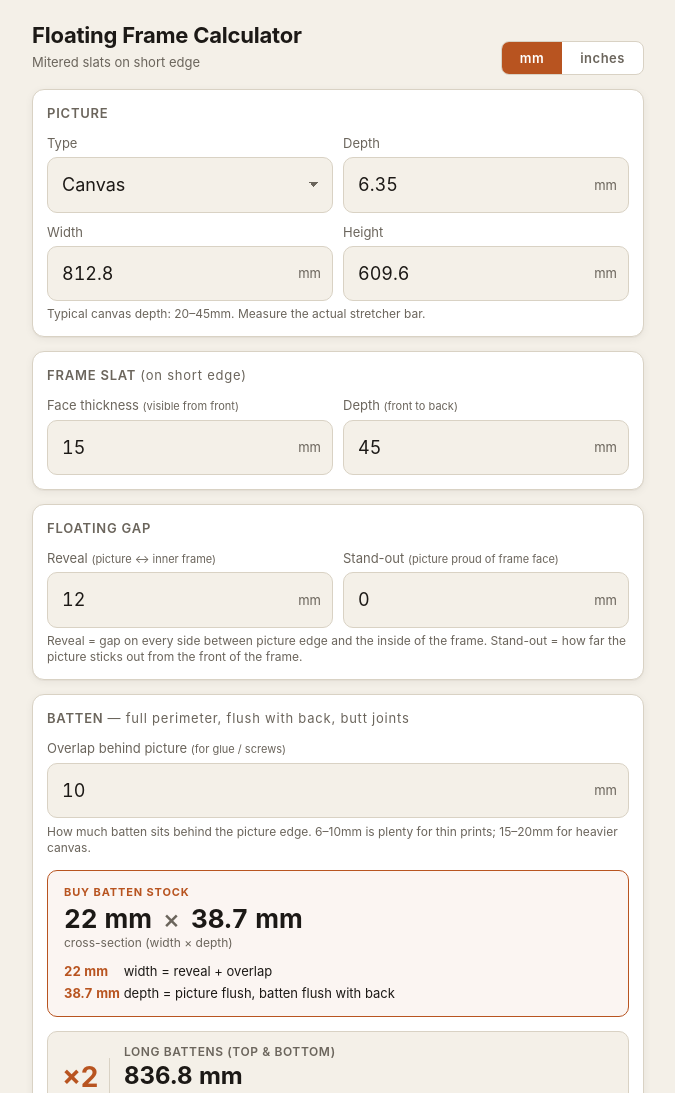
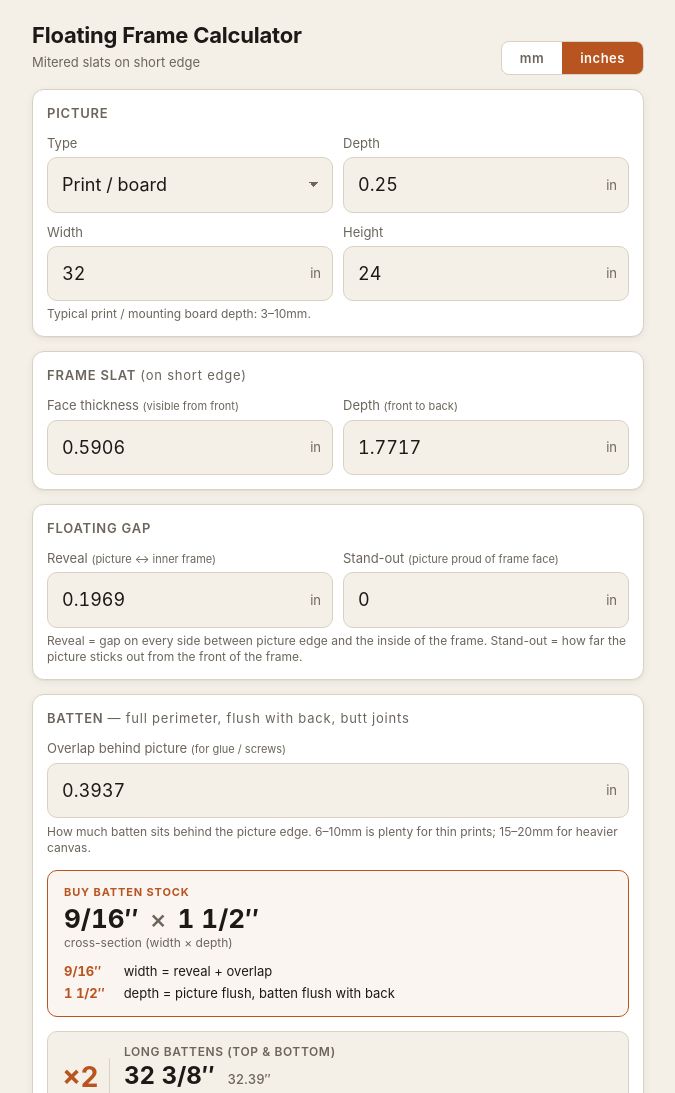
Before and after one commit to ShetlandJ/floating-frame, a plain HTML site: page index.html in a window 1280 px wide. Shown: the top 1093 px of the page, without its empty margins (302-977 px from the left). Drawn offline with Linux system fonts and the light colour scheme.

Commit message:
Tighten default reveal to 5mm, fix side diagram batten, default to inches
- Default reveal 12mm -> 5mm
- Side diagram draws the perimeter batten the cut list describes
- Default picture type to print/board to match 1/4" depth
- Open in inches; warn when batten width leaves no room for side battens

Co-Authored-By: Claude Opus 5.5 <noreply@anthropic.com>
Claude-Session: https://claude.ai/code/session_01JyMZR6F6YnbpswQV1cBGMa

```diff
--- a/index.html
+++ b/index.html
@@ -209,6 +209,7 @@
   svg .dim-line { stroke: var(--ink); stroke-width: 0.6; fill: none; }
   svg .dim-text { font: 600 11px -apple-system, system-ui, sans-serif; fill: var(--ink); }
   svg .dim-text.small { font-size: 9px; font-weight: 500; fill: var(--muted); }
+  svg .batten { fill: var(--muted); fill-opacity: 0.3; stroke: var(--ink); stroke-width: 0.6; }
   svg .miter { stroke: var(--accent); stroke-width: 1; stroke-dasharray: 3 2; fill: none; }
   @media (prefers-color-scheme: dark) {
     svg .frame-fill { fill: #6b4a2a; }
@@ -287,8 +288,8 @@
       <div class="sub">Mitered slats on short edge</div>
     </div>
     <div class="unit-toggle" role="tablist" aria-label="Units">
-      <button type="button" data-unit="mm" class="active">mm</button>
-      <button type="button" data-unit="in">inches</button>
+      <button type="button" data-unit="mm">mm</button>
+      <button type="button" data-unit="in" class="active">inches</button>
     </div>
   </div>
 
@@ -300,7 +301,7 @@
         <div class="field">
           <select id="picType">
             <option value="canvas">Canvas</option>
-            <option value="print">Print / board</option>
+            <option value="print" selected>Print / board</option>
           </select>
         </div>
       </div>
@@ -357,7 +358,7 @@
       <div>
         <label for="reveal">Reveal <span style="font-size:11px">(picture ↔ inner frame)</span></label>
         <div class="field">
-          <input id="reveal" type="number" inputmode="decimal" min="0" step="0.5" value="12">
+          <input id="reveal" type="number" inputmode="decimal" min="0" step="0.5" value="5">
           <span class="unit unit-label">mm</span>
         </div>
       </div>
@@ -482,13 +483,13 @@
   const numericIds = ['picW','picH','picDepth','slatT','slatD','reveal','standout','battenOverlap'];
   const ids = ['picType', ...numericIds];
   const defaultsMm = {
-    picType: 'canvas', picW: 812.8, picH: 609.6, picDepth: 6.35,
-    slatT: 15, slatD: 45, reveal: 12, standout: 0, battenOverlap: 10,
+    picType: 'print', picW: 812.8, picH: 609.6, picDepth: 6.35,
+    slatT: 15, slatD: 45, reveal: 5, standout: 0, battenOverlap: 10,
   };
-  const STORAGE_KEY = 'floating-frame-v2';
+  const STORAGE_KEY = 'floating-frame-v3';
   const MM_PER_IN = 25.4;
 
-  let unit = 'mm'; // 'mm' | 'in'
+  let unit = 'in'; // 'mm' | 'in'
 
   function unitFactor() { return unit === 'in' ? MM_PER_IN : 1; }
   function stepFor() { return unit === 'in' ? '0.0625' : '0.5'; }
@@ -496,7 +497,7 @@
   function load() {
     try {
       const raw = localStorage.getItem(STORAGE_KEY);
-      if (!raw) return;
+      if (!raw) return false;
       const data = JSON.parse(raw);
       if (data.unit === 'in' || data.unit === 'mm') unit = data.unit;
       if (data.picType) $('picType').value = data.picType;
@@ -507,7 +508,8 @@
           $(k).value = mmToDisplay(mm);
         }
       }
-    } catch (_) { /* ignore */ }
+      return true;
+    } catch (_) { return false; }
   }
   function save() {
     const data = { unit, picType: $('picType').value };
@@ -649,6 +651,7 @@
     // (use innerHTML below to render <span class="frac"> spans)
     if (picW <= 0 || picH <= 0) msgs.push('Enter picture width and height.');
     if (T <= 0) msgs.push('Enter a slat face thickness greater than 0.');
+    if (picH > 0 && innerH - 2 * battenW <= 0) msgs.push(`Batten width ${fmt(battenW)} leaves no room for the side battens. Reduce the overlap.`);
 
     if (msgs.length) {
       warn.innerHTML = msgs.join('<br>');
@@ -665,7 +668,7 @@
       : 'Typical print / mounting board depth: 3–10mm.';
 
     drawFront(outerW, outerH, innerW, innerH, T, picW, picH);
-    drawSide(D, T, picD, standout, reveal);
+    drawSide(D, T, picD, standout, reveal, battenW);
 
     save();
   }
@@ -737,7 +740,7 @@
     svg.innerHTML = s;
   }
 
-  function drawSide(D, T, picD, standout, reveal) {
+  function drawSide(D, T, picD, standout, reveal, battenW) {
     const svg = $('diagSide');
     const vbW = 400, vbH = 160;
     const padL = 80, padR = 60, padY = 30;
@@ -755,7 +758,6 @@
 
     // Vertical scale — just use a moderate picture height
     const picHmm = 200; // representative
-    const frameOver = 80; // frame extends past picture top/bottom by ~T + reveal (representative)
     const totalVmm = picHmm + 2 * (T + reveal);
     const vScale = ah / totalVmm;
 
@@ -795,14 +797,15 @@
     // Picture
     s += `<rect class="pic" x="${picX0}" y="${picTop}" width="${picX1 - picX0}" height="${picBot - picTop}"/>`;
 
-    // Mounting batten hint (small rect behind picture, centered between picture back and frame back)
-    const battenW = Math.max(8, (D - (picD - standout)) * scale * 0.5);
-    if (battenW > 2 && (D - (picD - standout)) > 0) {
-      const bx = picX1 + 2;
-      const by = yMid - 18 * vScale;
-      const bh = 36 * vScale;
-      s += `<rect x="${bx}" y="${by}" width="${battenW}" height="${bh}" fill="none" stroke="var(--muted)" stroke-width="0.6" stroke-dasharray="2 2"/>`;
-      s += `<text class="dim-text small" x="${bx + battenW / 2}" y="${by - 3}" text-anchor="middle">batten</text>`;
+    // Perimeter batten: against the slat, from picture back to frame back, reveal + overlap wide
+    if (picX1 < frameX1 && battenW > 0) {
+      const bw = frameX1 - picX1;
+      const bh = battenW * vScale;
+      const topY = frameTop + slatTpx;
+      const botY = frameBot - slatTpx - bh;
+      s += `<rect class="batten" x="${picX1}" y="${topY}" width="${bw}" height="${bh}"/>`;
+      s += `<rect class="batten" x="${picX1}" y="${botY}" width="${bw}" height="${bh}"/>`;
+      s += `<text class="dim-text small" x="${picX1 + bw / 2}" y="${botY - 3}" text-anchor="middle">batten</text>`;
     }
 
     // Dimension: stand-out (if > 0)
@@ -836,7 +839,9 @@
   }
 
   // ---- wire up ----
-  load();
+  if (!load()) {
+    for (const k of numericIds) $(k).value = mmToDisplay(defaultsMm[k]);
+  }
   // apply unit to inputs (step, label, toggle state)
   for (const k of numericIds) $(k).step = stepFor();
   document.querySelectorAll('.unit-label').forEach(el => { el.textContent = unit; });
```
